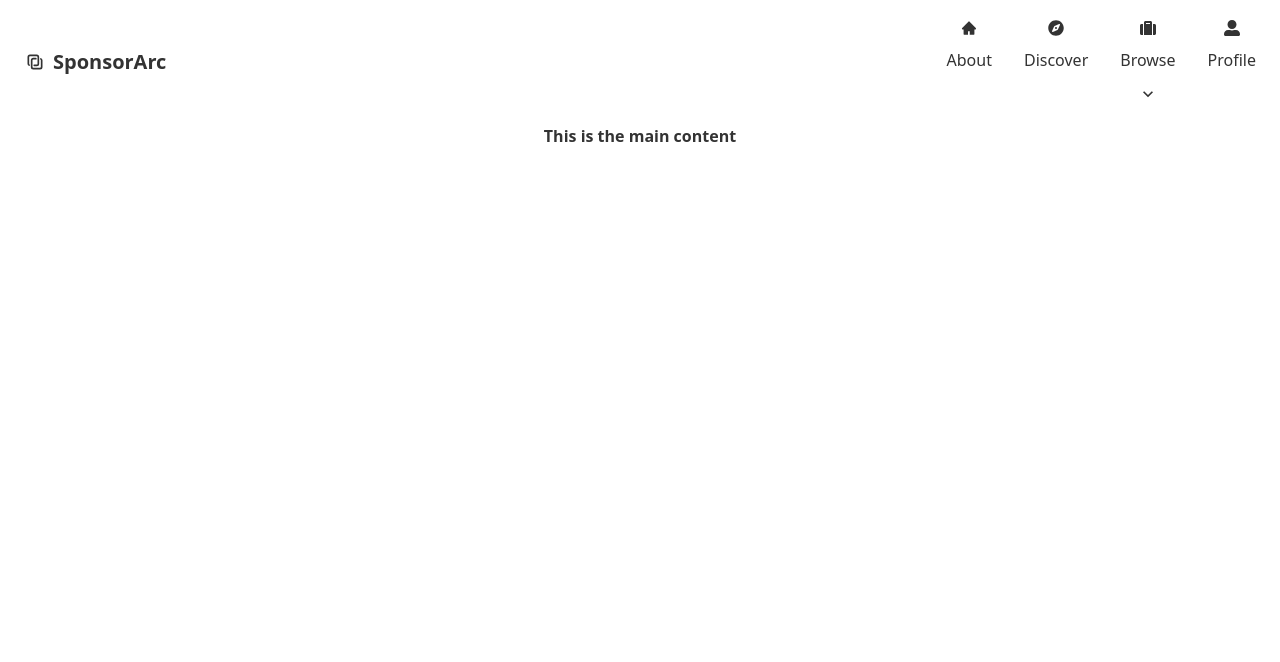
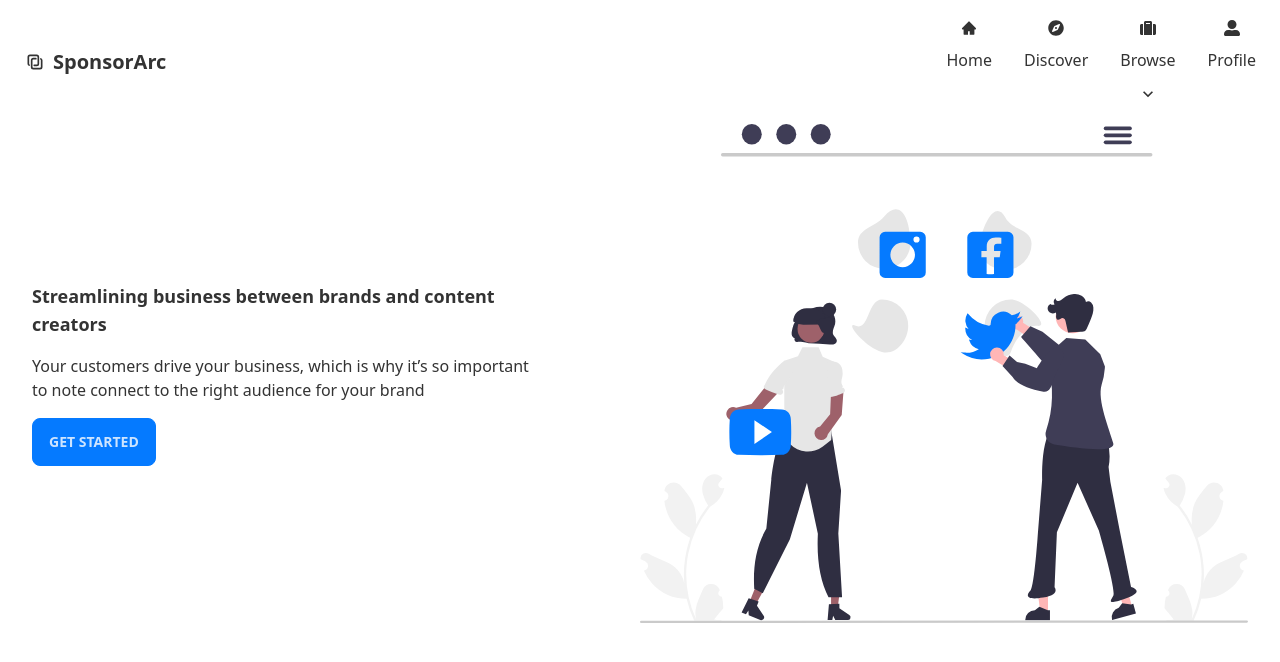
Before and after one commit to JuanVMaya/sponsorarc, a Next.js app: page / in a window 1280 px wide. Shown: the top 662 px of the page. Built offline with nearby package versions, Linux system fonts and the light colour scheme.

Commit message:
Finalize index page

```diff
--- /dev/null
+++ b/components/Home.tsx
@@ -0,0 +1,30 @@
+import * as React from "react";
+import Link from "next/link";
+
+const Home = () => {
+  return (
+    <>
+      <div className="flex flex-col gap-4 w-5/12">
+        <h1 className="font-sans font-bold text-lg">
+          Streamlining business between brands and content creators
+        </h1>
+        <p>
+          Your customers drive your business, which is why it’s so important to
+          note connect to the right audience for your brand
+        </p>
+        <Link href="/discover">
+          <a>
+            <button className="btn btn-primary">Get Started</button>
+          </a>
+        </Link>
+      </div>
+      <img
+        className="w-6/12"
+        src="/images/social_dashboard.svg"
+        alt="social dashboard positioning illustration"
+      />
+    </>
+  );
+};
+
+export default Home;
--- a/components/Navbar.tsx
+++ b/components/Navbar.tsx
@@ -6,7 +6,7 @@ import { TbLayersLinked } from "react-icons/tb";
 
 const Navbar = () => {
   return (
-    <div className="navbar bg-base-100 max-w-7xl justify-between">
+    <div className="navbar bg-base-100 justify-between">
       <div className="flex items-center gap-2 btn btn-ghost normal-case text-xl">
         <TbLayersLinked />
         <h1 className="font-bold">SponsorArc</h1>
@@ -17,7 +17,7 @@ const Navbar = () => {
             <Link href="/" className="">
               <a className="flex flex-col items-center">
                 <AiFillHome />
-                About
+                Home
               </a>
             </Link>
           </li>
--- a/components/layout.tsx
+++ b/components/layout.tsx
@@ -5,9 +5,11 @@ type Props = {
 };
 const Layout = ({ children }: Props) => {
   return (
-    <div className="flex flex-col justify-center items-center">
+    <div className="flex flex-col justify-center items-center max-w-7xl m-auto">
       <Navbar />
-      {children}
+      <main className="flex w-full justify-between items-center px-8 gap-6">
+        {children}
+      </main>
     </div>
   );
 };
--- a/components/nested-layout.tsx
+++ b/components/nested-layout.tsx
@@ -2,6 +2,6 @@ type Props = {
   children?: React.ReactNode;
 };
 const NestedLayout = ({ children }: Props) => {
-  return <div className="flex">{children}</div>;
+  return <>{children}</>;
 };
 export default NestedLayout;
--- a/pages/index.tsx
+++ b/pages/index.tsx
@@ -1,23 +1,23 @@
 import Head from "next/head";
+import Layout from "../components/layout";
+import NestedLayout from "../components/nested-layout";
 import type { ReactElement } from "react";
-import Layout from "../components/layout";
-import type { NextPageWithLayout } from "./_app";
+import Home from "../components/Home";
+import { NextPageWithLayout } from "./_app";
 
 const Page: NextPageWithLayout = () => {
-  return <p>hello world</p>;
+  return <Home />;
 };
 
 Page.getLayout = function getLayout(page: ReactElement) {
   return (
     <>
-    <Head>
-      <title>SponsorArc</title>
-    </Head>
-    <Layout>
-      <div>
-        <h1 className="font-sans font-bold">This is the main content</h1>
-      </div>
-    </Layout>
+      <Head>
+        <title>SponsorArc</title>
+      </Head>
+      <Layout>
+        <NestedLayout>{page}</NestedLayout>
+      </Layout>
     </>
   );
 };
--- a/tailwind.config.js
+++ b/tailwind.config.js
@@ -9,8 +9,8 @@ module.exports = {
       {
         mytheme: {
           primary: "#057AFF",
-          secondary: "#463AA1",
-          accent: "#C149AD",
+          secondary: "#F4DB7D",
+          accent: "#FA734A",
           neutral: "#021431",
           "base-100": "#FFFFFF",
           info: "#93E6FB",
```
Also changed, not shown: pages/_app.tsx (+9 -9 lines), public/images/social_dashboard.svg (added).
